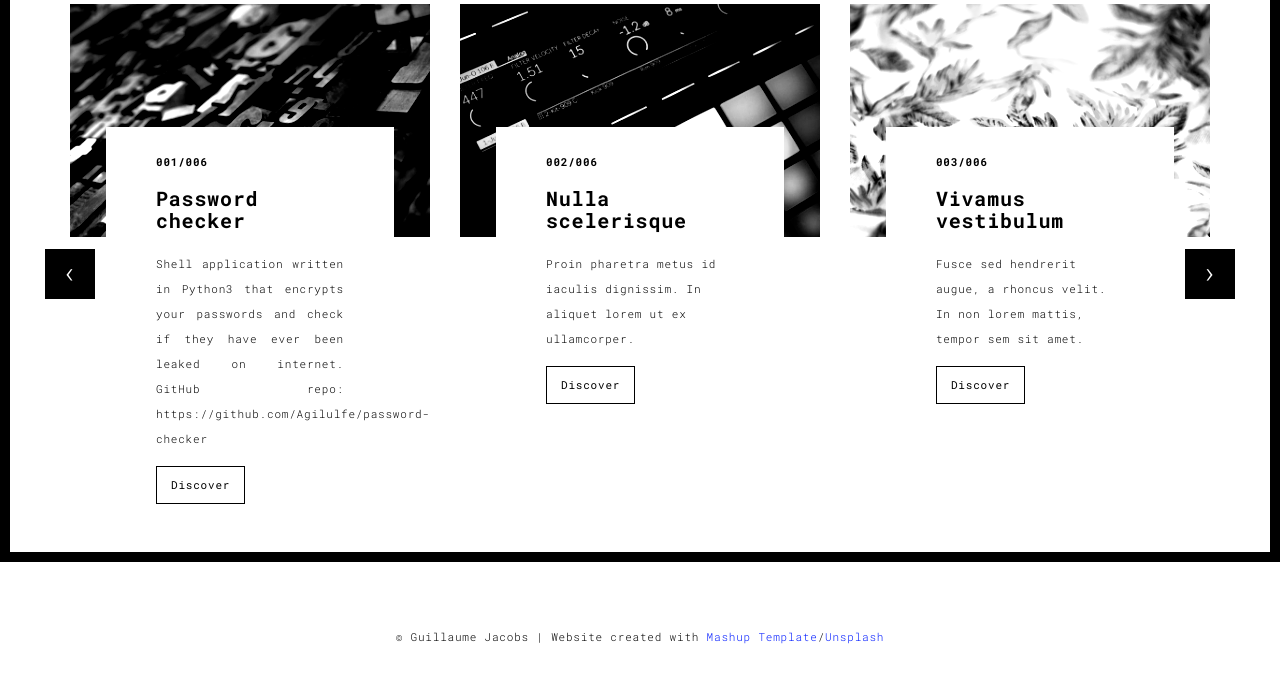
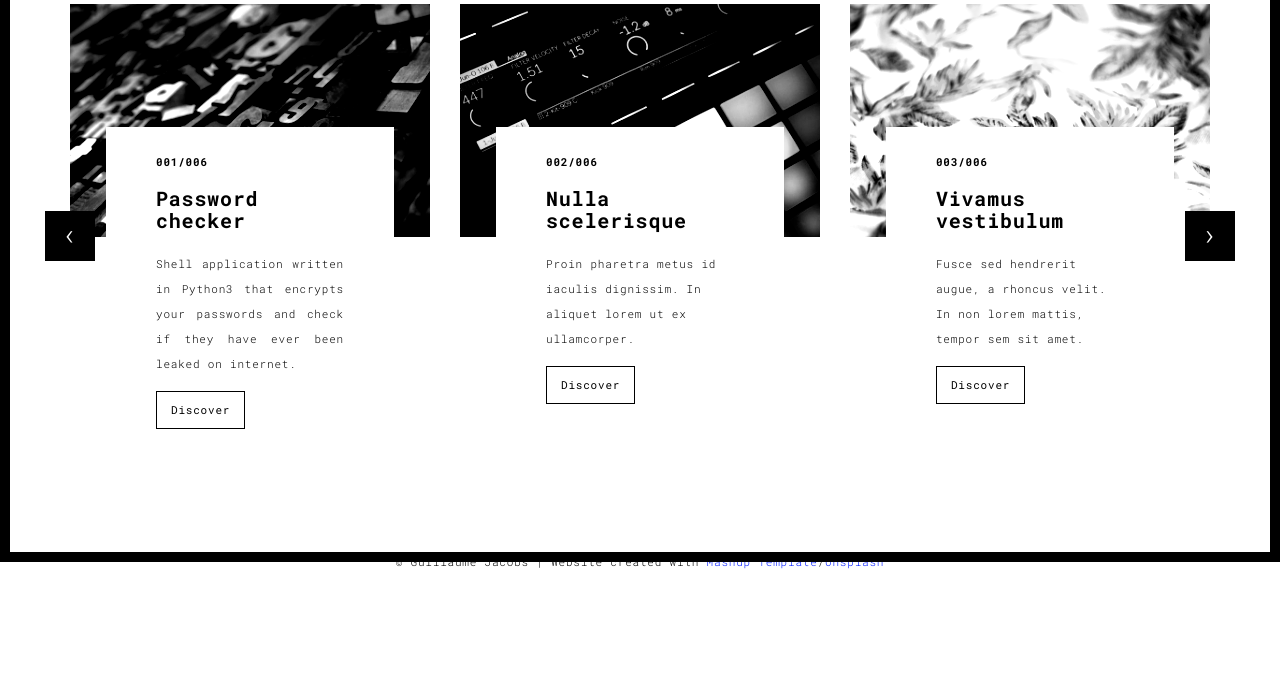
Before and after one commit to Agilulfe/portfolio, a Flask app: page /works.html in a window 1280 px wide. Shown: the part 238-912 px from the top of the page. After the commit the page ends 807 px from the top, so only its background shows below. Run offline with Flask 2, Linux system fonts and the light colour scheme; some libraries are stand-ins or nearby versions.

Commit message:
Fix link issue

```diff
--- a/templates/works.html
+++ b/templates/works.html
@@ -80,9 +80,9 @@
                       <p style="text-align:justify;">
                         Shell application written in Python3 that encrypts your passwords and check if they have ever
                         been leaked on internet.
-                        GitHub repo: https://github.com/Agilulfe/password-checker
                       </p>
-                      <a href="./work.html" title="" class="btn btn-default">Discover</a>
+                      <a href="https://github.com/Agilulfe/password-checker" title=""
+                        class="btn btn-default">Discover</a>
                     </div>
                   </div>
                   <div class="col-sm-4">
```
